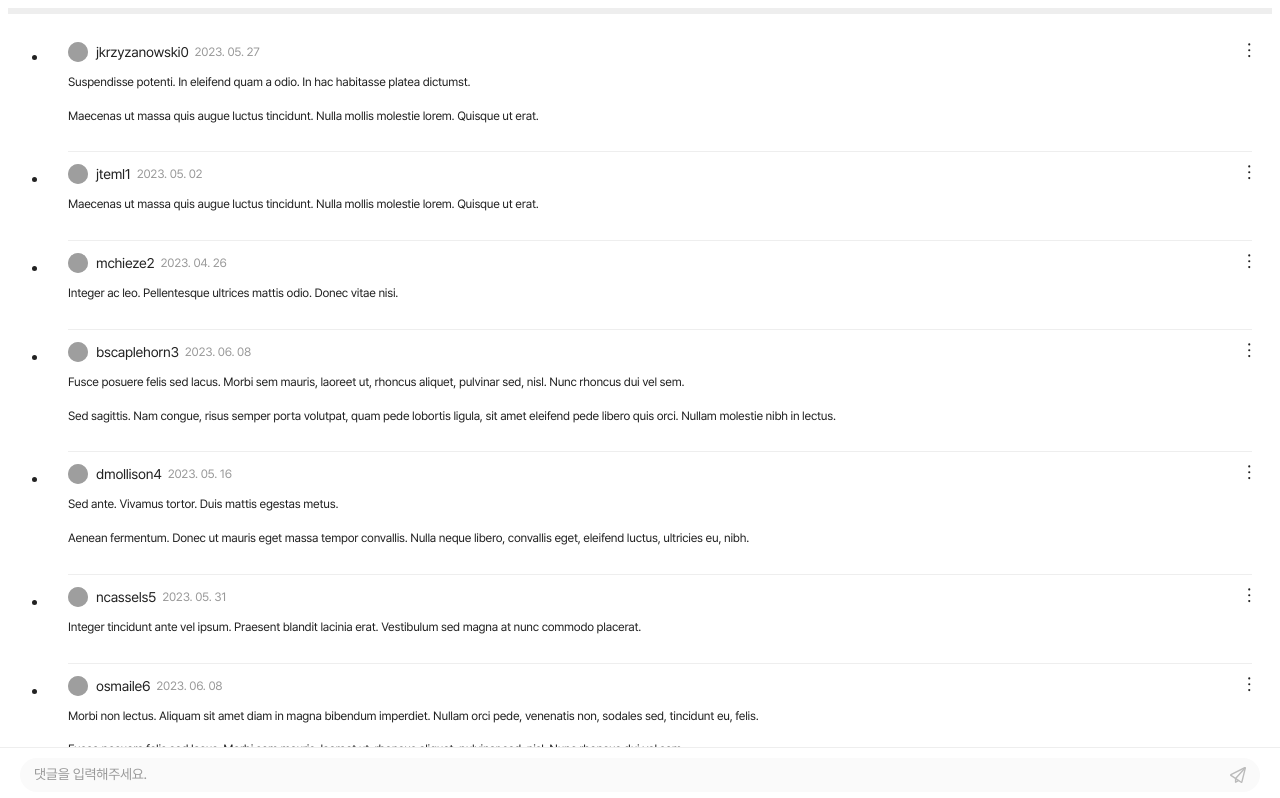
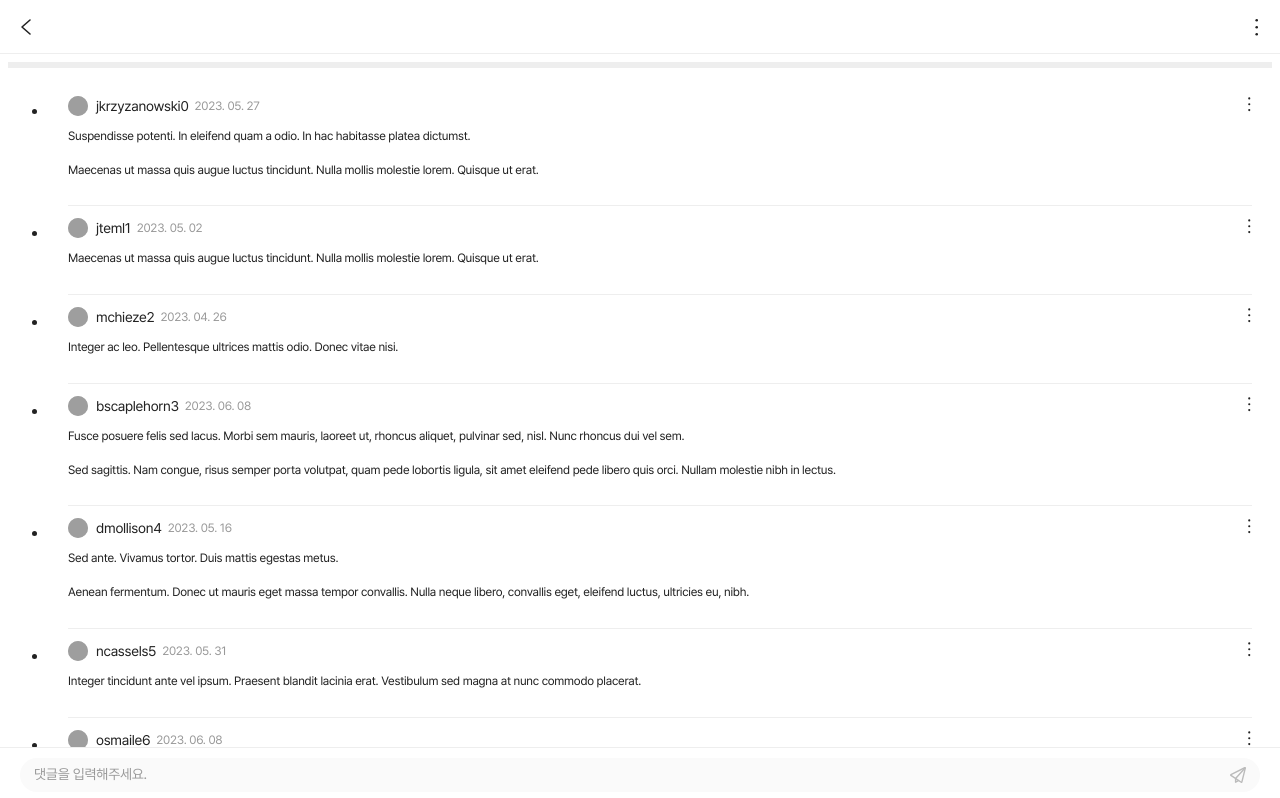
Before and after one commit to a-daily-diary/ADD.FE, a Next.js app: page /diary/0 in a window 1280 px wide. Shown: the top 798 px of the page. Built offline with nearby package versions, Linux system fonts and the light colour scheme; no server answers; grey boxes are pictures that could not be loaded; what emotion-reset would draw is missing.

Commit message:
💄 #117 - 일기 상세 페이지 Header 적용

```diff
--- a/src/pages/diary/[id].tsx
+++ b/src/pages/diary/[id].tsx
@@ -1,13 +1,34 @@
+import styled from '@emotion/styled';
+import type { ReactElement } from 'react';
+import Seo from 'components/common/Seo';
+import { Layout, Header, HeaderLeft, HeaderRight } from 'components/layouts';
 import DiaryCommentsContainer from 'containers/diary/DiaryCommentsContainer';
 import DiaryContainer from 'containers/diary/DiaryContainer';
 
 const DiaryDetailPage = () => {
   return (
-    <>
+    <Section>
       <DiaryContainer />
       <DiaryCommentsContainer />
-    </>
+    </Section>
+  );
+};
+
+DiaryDetailPage.getLayout = function getLayout(page: ReactElement) {
+  return (
+    <Layout>
+      <Seo title={'a daily diary'} />
+      <Header>
+        <HeaderLeft type="이전" />
+        <HeaderRight type="더보기" />
+      </Header>
+      {page}
+    </Layout>
   );
 };
 
 export default DiaryDetailPage;
+
+const Section = styled.section`
+  margin-top: 54px;
+`;
```
